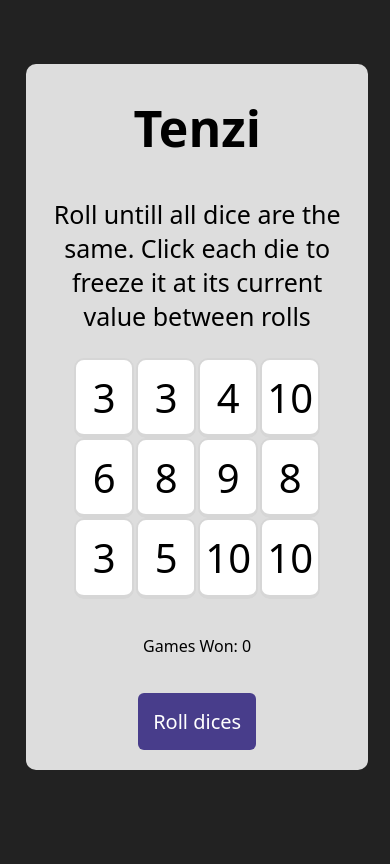
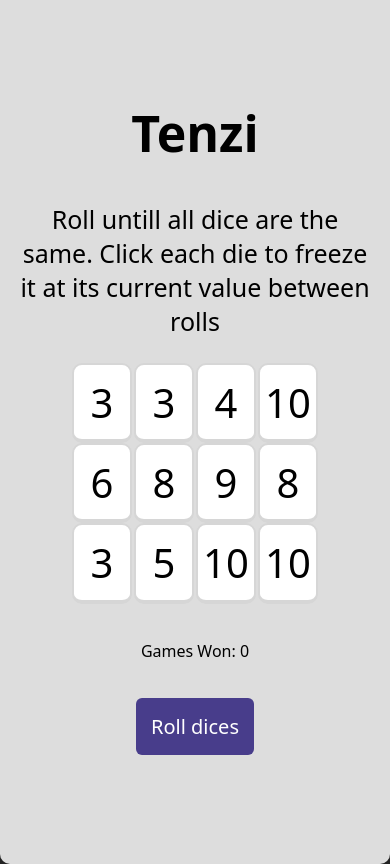
Before and after one commit to Jeiner333/tenzi-game, a React (Vite) app: page / in a window 390 px wide. Built offline with nearby package versions, Linux system fonts and the light colour scheme.

Commit message:
Padding fixed

```diff
--- a/src/styles/main.css
+++ b/src/styles/main.css
@@ -1,6 +1,7 @@
 body {
-    width: 97dvw;
-    height: 97dvh;
+    margin: 0;
+    width: 100dvw;
+    height: 100dvh;
     display: flex;
     justify-content: center;
     align-items: center;
@@ -26,7 +27,7 @@ body {
     justify-content: center;
     padding: 20px;
     border-radius: 10px;
-    width: 80%;
+    width: fit-content;
 }
 
 .app-header {
@@ -106,6 +107,14 @@ body {
 }
 
 @media (max-width: 550px) {
+    body {
+        overflow: hidden;
+    }
+
+    .app {
+        height: 100%;
+    }
+
     .main-numbers {
         grid-template-columns: 60px 60px 60px 60px;
         column-gap: 2px;
```
